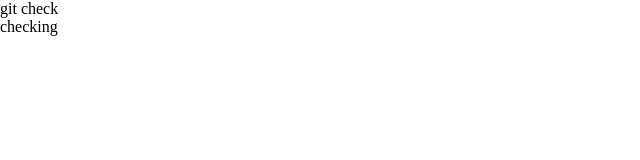
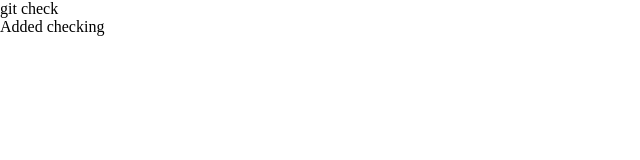
Before and after one commit to logans-git/logan, a plain HTML site: page index.html in a window 1280 px wide. Shown: the full height of the page, 0-640 px from the left. Drawn offline with Linux system fonts and the light colour scheme.

Commit message:
Update index.html

```diff
--- a/index.html
+++ b/index.html
@@ -12,6 +12,7 @@
 
 
         <p>git check</p>
+    Added
 
 
 checking
```
